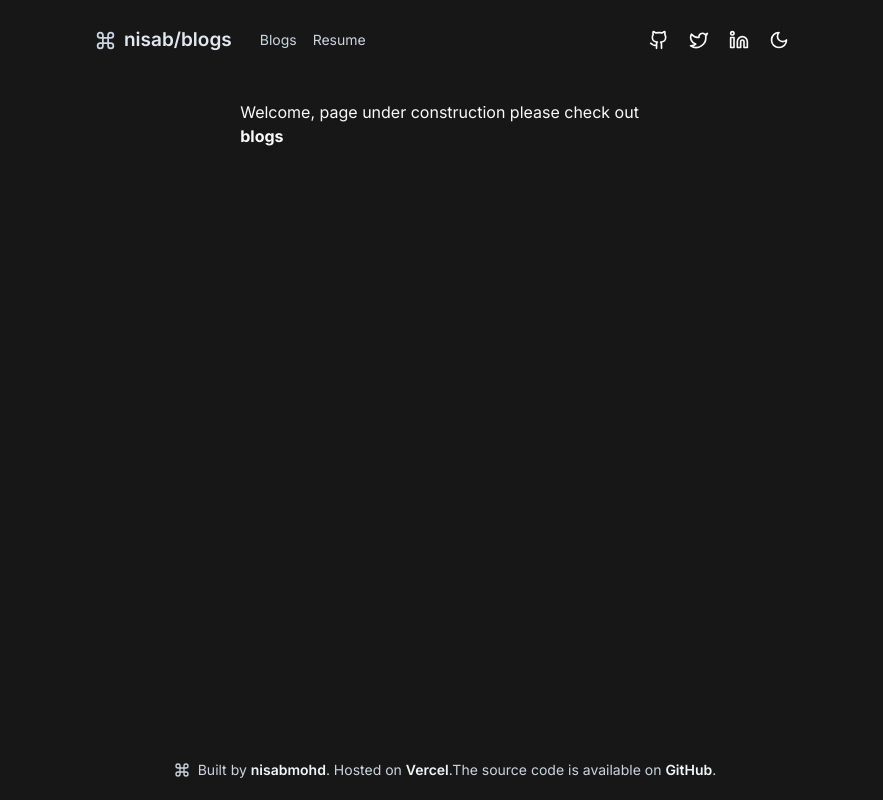
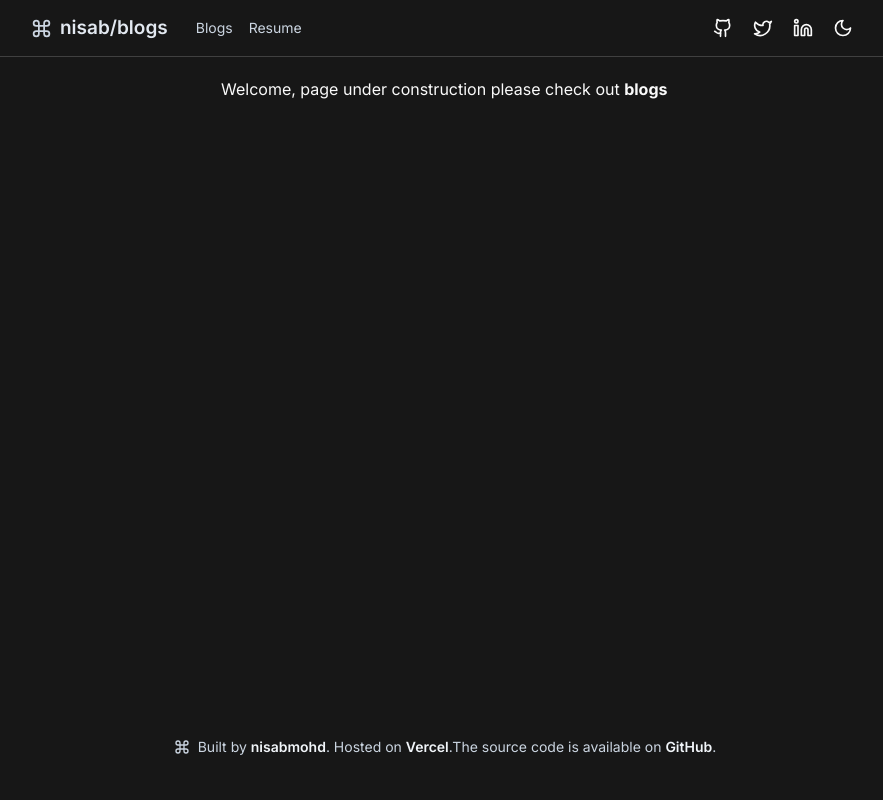
Before and after one commit to nisabmohd/nisabmohd.blog, a Next.js app: page / in a window 1280 px wide. Shown: the whole page, without its empty margins (195-1078 px from the left). Built offline with nearby package versions, Linux system fonts and the light colour scheme.

Commit message:
ui changes

```diff
--- a/src/app/blog/[slug]/page.tsx
+++ b/src/app/blog/[slug]/page.tsx
@@ -2,6 +2,7 @@ import { readMDX } from "@/lib/markdown";
 import NotFound from "./not-found";
 import { Circle, Clock, ChevronLeft } from "lucide-react";
 import Image from "next/image";
+import Link from "next/link";
 
 async function getMarkdown(slug: string) {
   return await readMDX(slug);
@@ -59,9 +60,12 @@ export default async function page({
         </div>
       </div>
       {result.content}
-      <div className=" mt-14 flex flex-row items-center justify-center pt-5 gap-1 text-sm">
+      <Link
+        href="/blog"
+        className=" mt-14 flex flex-row items-center justify-center pt-5 gap-1 text-sm"
+      >
         <ChevronLeft className="w-4 h-4" /> <span>See all posts</span>
-      </div>
+      </Link>
     </div>
   );
 }
--- a/src/app/layout.tsx
+++ b/src/app/layout.tsx
@@ -22,11 +22,11 @@ export default function RootLayout({
       <body
         className={`${inter.className} dark:bg-neutral-900 dark:text-neutral-50 text-zinc-800  h-screen`}
       >
-        <nav className="sticky top-0 dark:bg-neutral-900 dark:text-neutral-50 bg-white ">
+        <nav className="sticky top-0 border-b-[1px] dark:border-neutral-700 dark:bg-neutral-900 dark:text-neutral-50 bg-white ">
           <Navbar />
         </nav>
 
-        <main className="py-5 w-[32%] max-[1200px]:w-[85%] max-[500px]:w-[91%] m-auto min-h-[82vh]">
+        <main className="py-5 w-[35%] max-[1200px]:w-[85%] max-[500px]:w-[91%] m-auto min-h-[82vh]">
           {children}
         </main>
         <Footer />
--- a/src/components/footer.tsx
+++ b/src/components/footer.tsx
@@ -8,7 +8,7 @@ export default function Footer() {
       <span>
         Built by{" "}
         <Link
-          className="text-slate-100 font-semibold"
+          className="dark:text-slate-100 font-semibold"
           href="https://github.com/nisabmohd"
         >
           nisabmohd
@@ -16,13 +16,13 @@ export default function Footer() {
         . Hosted on{" "}
         <Link
           href="https://vercel.com/dashboard"
-          className="text-slate-100 font-semibold"
+          className="dark:text-slate-100 font-semibold"
         >
           Vercel
         </Link>
         .The source code is available on{" "}
         <Link
-          className="text-slate-100 font-semibold"
+          className="dark:text-slate-100 font-semibold"
           href="https://github.com/nisabmohd/blogs"
         >
           GitHub
--- a/src/components/navbar.tsx
+++ b/src/components/navbar.tsx
@@ -28,11 +28,11 @@ export default function Navbar() {
 
   if (loading)
     return (
-      <div className="w-[45%] max-[1200px]:w-[85%] max-[500px]:w-[91%] m-auto flex flex-row items-center justify-between h-[5rem] py-2 z-40"></div>
+      <div className="w-[85%] max-[1200px]:w-[85%] max-[500px]:w-[91%] m-auto flex flex-row items-center justify-between h-[5rem] py-2 z-40"></div>
     );
 
   return (
-    <div className="w-[55%] max-[1200px]:w-[85%] max-[500px]:w-[91%] m-auto flex flex-row items-center justify-between h-[5rem] py-2 z-[9999] pl-[2px]">
+    <div className="w-[65%] max-[1200px]:w-[85%] max-[500px]:w-[91%] m-auto flex flex-row items-center justify-between h-14 py-2 z-[9999] pl-[2px]">
       <Sheet open={sheetOpen} onOpenChange={(val) => setSheetOpen(val)}>
         <SheetTrigger
           onClick={() => setSheetOpen(true)}
```
